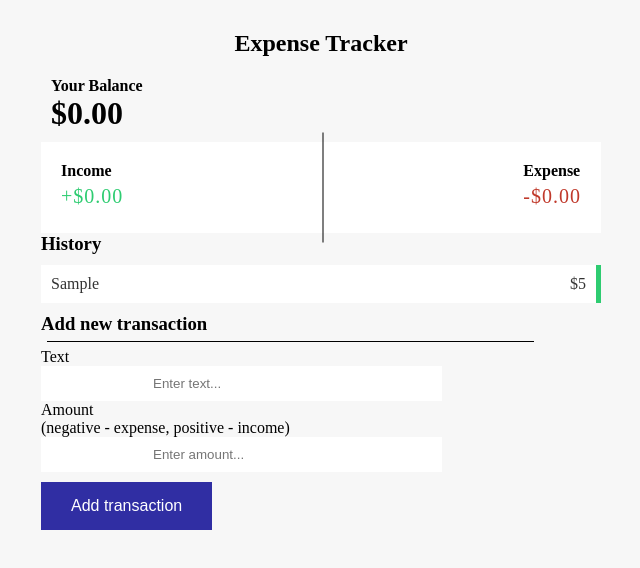
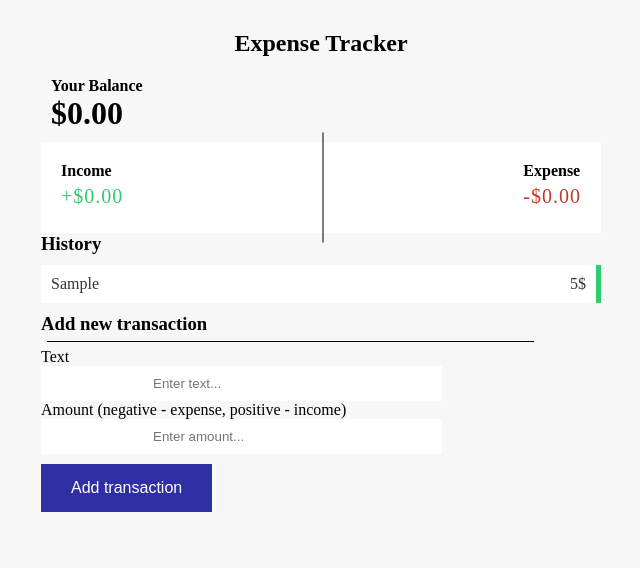
Before and after one commit to Omersim15182/Expense-Tracker, a React (Create React App) app: page / in a window 1280 px wide. Both pictures are taken after typing "Sample", "5" into the empty fields and a click on the button "Add transaction". Shown: the top 568 px of the page, without its empty margins (319-959 px from the left). Built offline with nearby package versions, Linux system fonts and the light colour scheme.

Commit message:
fix the  display of amount and the input show

```diff
--- a/src/components/AddNewTransaction.js
+++ b/src/components/AddNewTransaction.js
@@ -1,55 +1,67 @@
-import React from 'react';
-import { useState } from 'react';
+import React, { useState } from 'react';
 import TransactionList from './TransactionList';
 
 export default function AddNewTransaction() {
-  const [addLabel, setAddLabel] = useState(0);
-  const [amounts, setAmounts] = useState([]);
-  const [texts, setTexts] = useState([]);
+  const [transactions, setTransactions] = useState([{ text: '', amount: '' }]);
 
   const handleTextChange = (e, index) => {
-    const updatedTexts = [...texts];
-    updatedTexts[index] = { text: e.target.value };
-    setTexts(updatedTexts);
+    const updatedTransactions = [...transactions];
+    updatedTransactions[index] = {...updatedTransactions[index],text: e.target.value,};
+    setTransactions(updatedTransactions);
   };
 
   const handleAmountChange = (e, index) => {
-    const updatedAmounts = [...amounts];
-    updatedAmounts[index] = { amount: e.target.value };
-    setAmounts(updatedAmounts);
+    const updatedTransactions = [...transactions];
+    updatedTransactions[index] = {...updatedTransactions[index], amount: e.target.value,};
+    setTransactions(updatedTransactions);
   };
 
-  const handleAddLabel = () => {
-    setAddLabel(addLabel + 1);
-    setAmounts([...amounts, { amount: '' }]);
+  const handleButtonClick = () => {
+    const newTransaction = {
+      text: '',
+      amount: '',
+    };
+
+    setTransactions([...transactions, newTransaction]);
   };
+  console.log({transactions})
 
   return (
     <div className='AddNewTransaction'>
-      {Array.from({ length: addLabel }).map((_, index) => (
+      {transactions.map((transaction, index) => (
         <TransactionList
-          key={index} showTitle={false} amount={amounts[index]?.amount || ''}
-          text={texts[index]?.text || ''}
+          key={index}
+          showTitle={index ===0}
+          amount={transaction.amount}
+          text={transaction.text}
         />
       ))}
       <h3>Add new transaction</h3>
       <div className='Line-New-Transaction'></div>
-      <form id="form">
-        <div className="form-control">
-          <label htmlFor="text">Text</label><br></br>
-
-          <input type="text" id="text" value={texts[addLabel]?.text || ''}
-            onChange={(e) => handleTextChange(e, addLabel)} placeholder="Enter text..." />
-
+      <form id='form'>
+        <div className='form-control'>
+          <label htmlFor='text'>Text</label>
+          <br></br>
+          <input
+            type='text'
+            id='text'
+            value={transactions[transactions.length - 1]?.text || ''}
+            onChange={(e) => handleTextChange(e, transactions.length - 1)}
+            placeholder='Enter text...'
+          />
         </div>
 
-        <div className="form-control">
-          <label htmlFor="amount">Amount <br />(negative - expense, positive - income)</label>
-
-          <input type="number" id="amount" value={amounts[addLabel]?.amount || ''}
-            onChange={(e) => handleAmountChange(e, addLabel)} placeholder="Enter amount..." />
+        <div className='form-control'>
+          <label htmlFor='amount'>Amount (negative - expense, positive - income)</label>
+          <input
+            type='number'
+            id='amount'
+            value={transactions[transactions.length - 1]?.amount || ''}
+            onChange={(e) => handleAmountChange(e, transactions.length - 1)}
+            placeholder='Enter amount...'
+          />
         </div>
-        <button type="button" className="btn" onClick={handleAddLabel} >
+        <button type='button' className='btn' onClick={handleButtonClick}>
           Add transaction
         </button>
       </form>
--- a/src/components/TransactionList.js
+++ b/src/components/TransactionList.js
@@ -1,23 +1,18 @@
 import React from 'react';
 
-
-export default function TransactionList({ showTitle = true, amount, text = null }) {
-
-
+export default function TransactionList({ showTitle = false, amount, text = null }) {
   console.log({ amount, text });
   return (
     <div>
       {showTitle && <h3>History</h3>}
-      {text && <ul id="list" className={`list ${amount < 0 ? 'minus' : 'plus'}`}>
-
-      <li className={amount < 0 ? 'minus' : 'plus'}>
-            {text} <span>{amount < 0 ? '-' : ''}${(amount)}</span>
+      {text && (
+        <ul id="list" className={`list ${amount < 0 ? 'minus' : 'plus'}`}>
+          <li className={amount < 0 ? 'minus' : 'plus'}>
+            {text} <span>{amount < 0 ? '' : ''}{(amount)}$</span>
             <button className="delete-btn">x</button>
           </li>
-
-      </ul>}
-
-
+        </ul>
+      )}
     </div>
   );
 }
```
